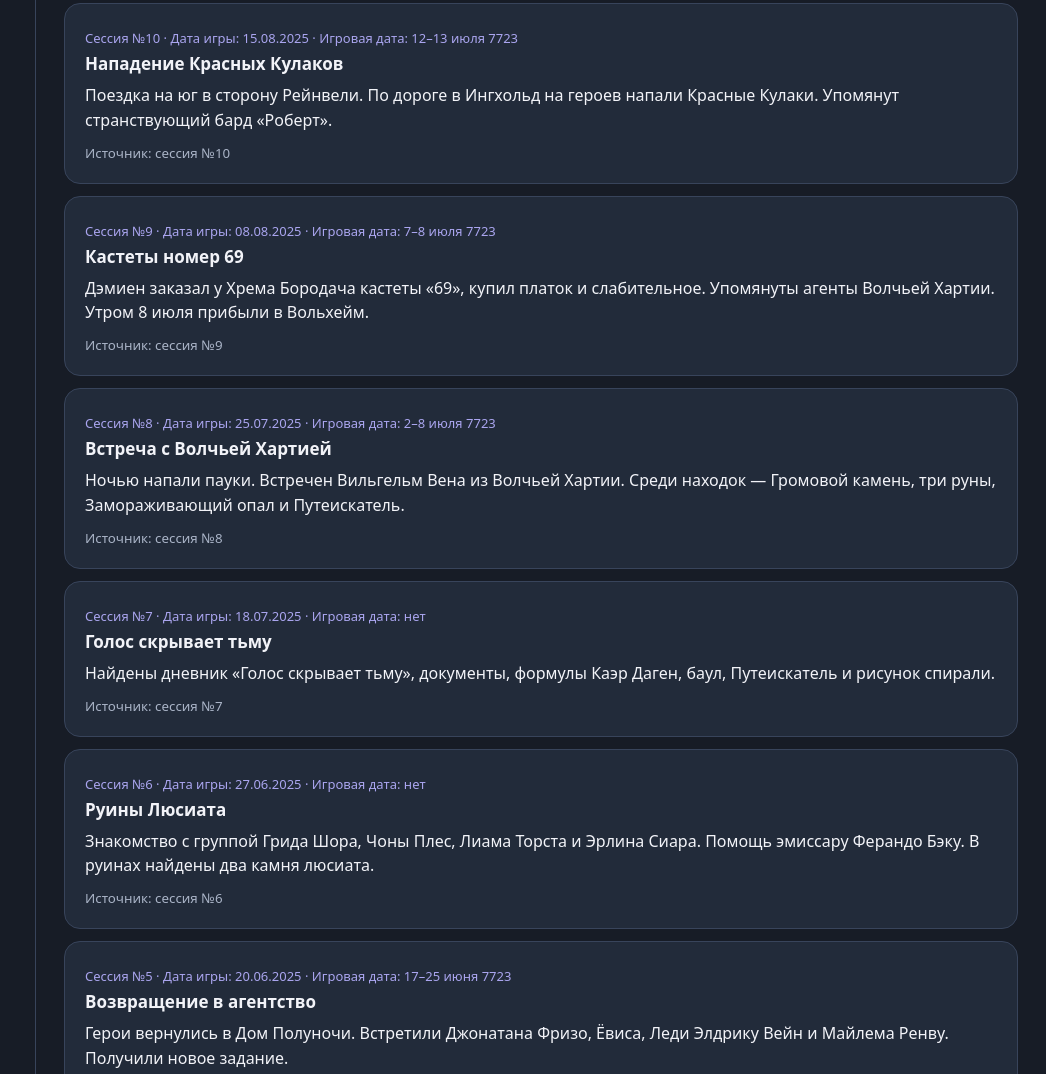
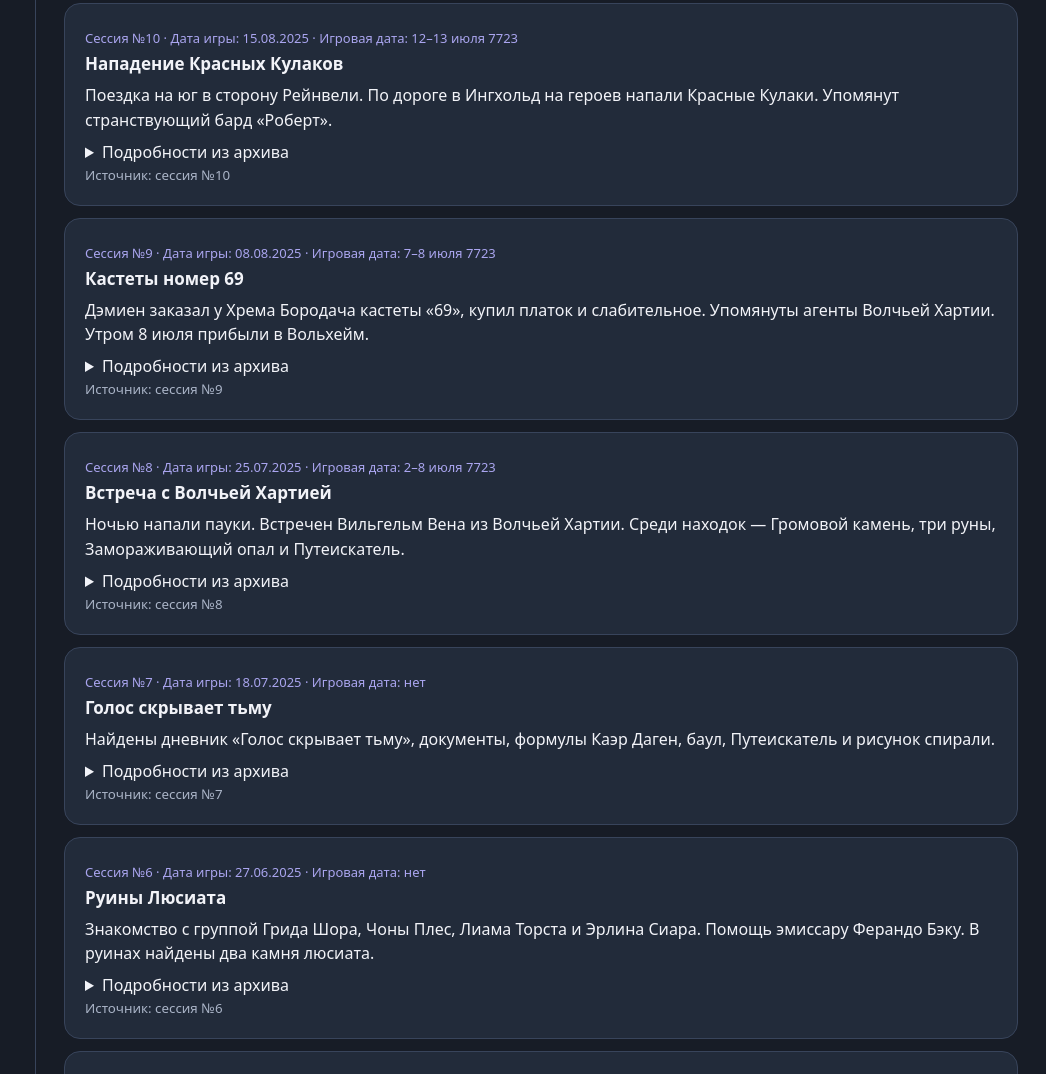
Before and after one commit to HeinrichStrochibaldo/house-of-midnight, a plain HTML site: page index.html in a window 1280 px wide. Shown: the part 2157-3231 px from the top of the page, without its empty margins (234-1280 px from the left). Drawn offline with Linux system fonts and the light colour scheme.

Commit message:
feat: load historical archive before knowledge model

```diff
--- a/index.html
+++ b/index.html
@@ -37,4 +37,4 @@ list.querySelectorAll('[data-delete]').forEach(b=>b.onclick=()=>{if(confirm('У
 const addNav=()=>{const nav=document.getElementById('nav');if(!nav||nav.querySelector('#notes-nav'))return;const b=document.createElement('button');b.id='notes-nav';b.textContent='✎ Мои заметки';b.onclick=()=>{document.querySelectorAll('#nav button,.bottom button').forEach(x=>x.classList.remove('active'));b.classList.add('active');view()};nav.appendChild(b)};
 const originalRender=window.render;if(typeof originalRender==='function'){window.render=function(){originalRender();addNav()}}addNav();
 })();
-</script><script src="./timeline.js?v=0.4.1"></script><script src="./core.js?v=0.4.1"></script><script src="./pull-refresh.js?v=0.4.2"></script><script>if("serviceWorker" in navigator){window.addEventListener("load",()=>navigator.serviceWorker.register("./sw.js").catch(()=>{}))}</script></body></html>
+</script><script src="./timeline.js?v=0.4.1"></script><script src="./archive-1-10.js?v=0.4.3"></script><script src="./core.js?v=0.4.3"></script><script src="./pull-refresh.js?v=0.4.2"></script><script>if("serviceWorker" in navigator){window.addEventListener("load",()=>navigator.serviceWorker.register("./sw.js").catch(()=>{}))}</script></body></html>
```
